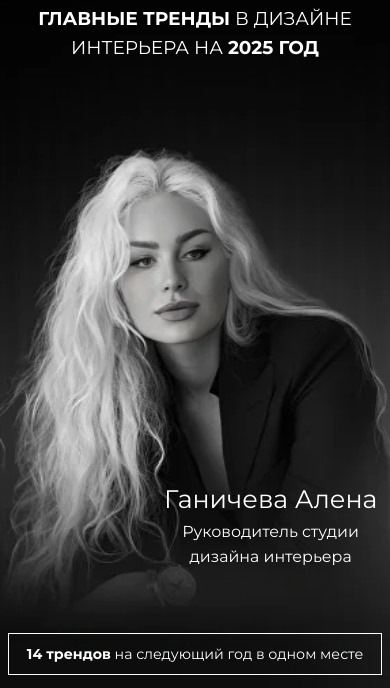
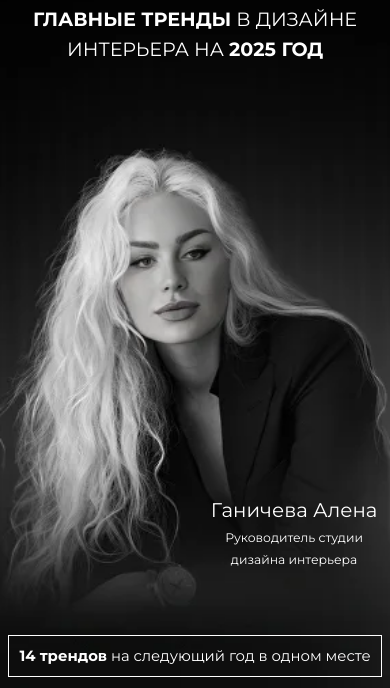
Before and after one commit to NataliaPankevich/interiors, a plain HTML site: page index.html in a window 390 px wide. Shown: the part 107-795 px from the top of the page. Drawn offline with Linux system fonts and the light colour scheme.

Commit message:
7 commit

```diff
--- a/css/style.css
+++ b/css/style.css
@@ -168,11 +168,22 @@
 }
 
 @media (max-width: 560px) {
+  .main__name {
+    line-height: 16px;
+    font-size: 2vw;
+    padding-right: 3px;
+    margin-bottom: 35px;
+  }
+
+  .main__name span {
+    line-height: 20px;
+    font-size: 3vw;
+  }
   .main__telegram-text {
     width: 100%;
   }
   .main__utm {
-    font-size: 2.3vw;
+    font-size: 2.1vw;
   }
   .main__telegram-button {
     gap:7px;
@@ -182,20 +193,30 @@
 
 
 @media (max-width: 460px) {
+  .main__name {
+    line-height: 14px;
+    font-size: 2vw;
+    padding-right: 3px;
+    margin-bottom: 40px;
+  }
+
+  .main__name span {
+    line-height: 20px;
+    font-size: 3.2vw;
+  }
   .main__wrapper {
     padding-top: 15px;
   }
 
   .main__telegram-button {
-    height: 34px;
     font-size: 2vw;
     gap:5px;
   }
 
   .main__telegram-text {
     text-align: right;
-    font-size: 1.8vw;
-    line-height: 1;
+    font-size: 1.7vw;
+    line-height: 1.2;
   }
   .main__footer {
     padding: 0 0px 30px 0px;
@@ -213,8 +234,10 @@
   }
 
   .main__title {
-    font-size: 3vw;
-
+    font-size: 3.1vw;
+  }
+  .main__utm {
+    font-size: 2.4vw;
   }
 
 }
```
